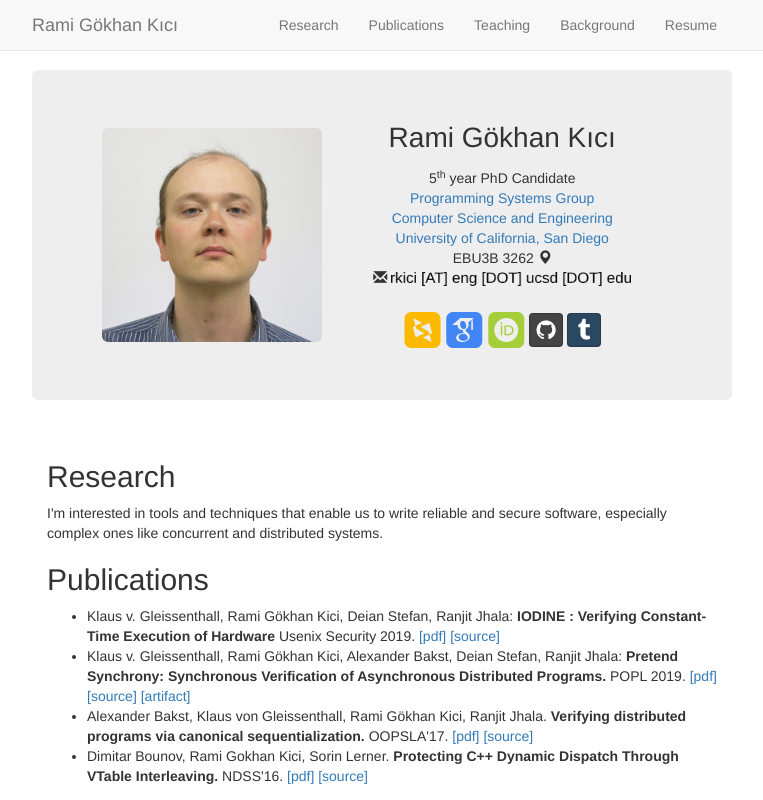
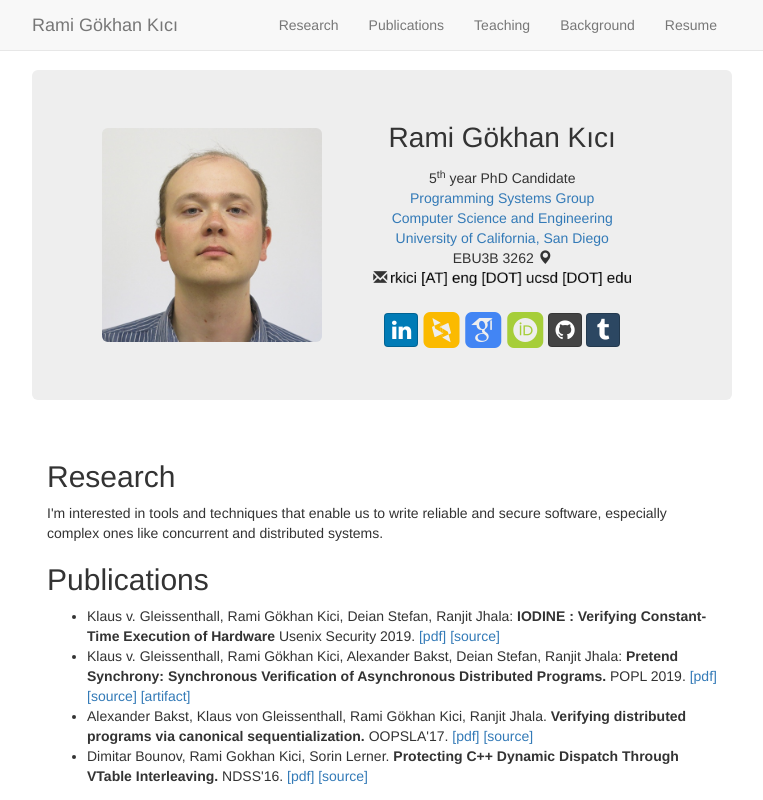
Before and after one commit to gokhankici/gokhankici.github.io, a plain HTML site: page index.html in a window 1280 px wide. Shown: the top 800 px of the page, without its empty margins (258-1021 px from the left). Drawn offline with Linux system fonts and the light colour scheme; files whose address does not match are found by name.

Commit message:
added linkedin and new resume

```diff
--- a/index.html
+++ b/index.html
@@ -65,6 +65,12 @@
                             <li>EBU3B 3262 <i class="glyphicon glyphicon-map-marker"></i></li>
                             <li><i class="glyphicon glyphicon-envelope"></i> <img src="images/foobar.png" height="14"\></li>
                             <li class="social-buttons">
+                                <a class="btn btn-social-icon btn-linkedin"
+                                   target="_blank"
+                                   href="https://www.linkedin.com/in/rami-g%C3%B6khan-k%C4%B1c%C4%B1-5a459a51/">
+                                    <i class="fa fa-linkedin"></i>
+                                </a>
+
                                 <a class="btn my-button dblp-button"
                                    target="_blank"
                                    href="http://dblp.org/pid/182/4711">
```
Also changed, not shown: 1 other file.
